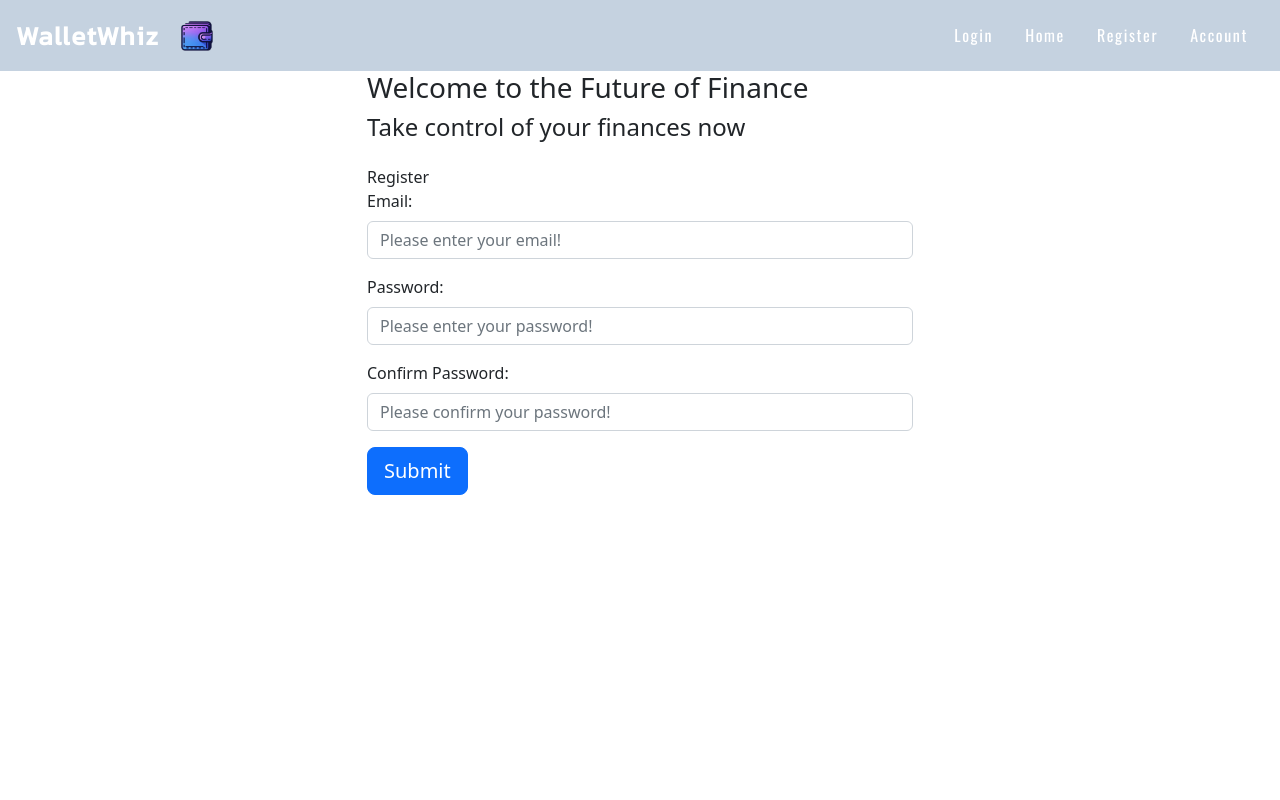
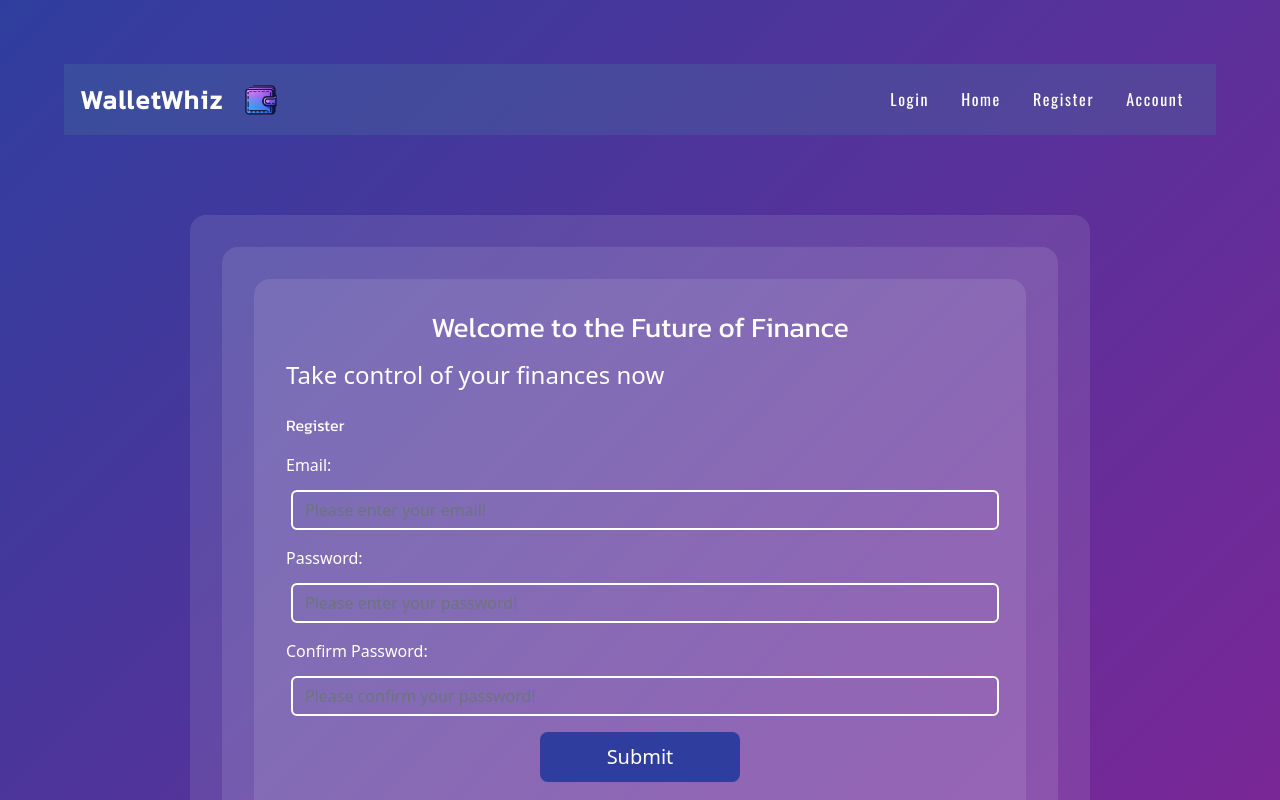
Before and after one commit to cslunsford/wallet-whiz-2.0, a React (Vite) app in the folder client/: page /register in a window 1280 px wide. Shown: the top 800 px of the page. Built offline with nearby package versions, Linux system fonts and the light colour scheme.

Commit message:
fixing styling issues and page theme

```diff
--- a/client/src/App.css
+++ b/client/src/App.css
@@ -74,7 +74,7 @@
 }
 
 /* Media query for mobile responsiveness */
-/* @media (max-width: 768px) {
+@media (max-width: 768px) {
     .navbar {
         flex-direction: column;
     }
@@ -86,4 +86,4 @@
     .listText {
         margin: 1px 0;
     }
-} */
+}
--- a/client/src/App.jsx
+++ b/client/src/App.jsx
@@ -9,6 +9,9 @@ import {
 } from '@apollo/client';
 import { setContext } from '@apollo/client/link/context';
 import { Outlet } from 'react-router-dom';
+import { ThemeProvider } from '@emotion/react';
+import { PageTheme } from './components/PageTheme';
+
 
 const httpLink = createHttpLink({
   uri: '/graphql',
@@ -32,8 +35,10 @@ const client = new ApolloClient({
 function App() {
   return (
     <ApolloProvider client={client}>
-      <Navbar />
-      <Outlet />
+      <ThemeProvider  theme={PageTheme}>
+        <Navbar />
+        <Outlet />
+      </ThemeProvider>
     </ApolloProvider>
   );
 }
--- a/client/src/components/PageTheme.jsx
+++ b/client/src/components/PageTheme.jsx
@@ -1,52 +1,52 @@
-// import { createTheme } from "@mui/material";
+import { createTheme } from "@mui/material/styles";
 
-// export const PageTheme = createTheme({
-//   typography: {
-//     fontFamily: ['kanit','oswald', 'sans-serif'],
-//   },
-//   components: {
-//     MuiButton: {
-//       styleOverrides: {
-//         contained: {
-//           backgroundColor: '#7F2596',
-//           marginTop: '20px',
-//           '&:hover': {
-//             backgroundColor: '#681e7a',
-//           },
-//         }
-//       }
-//     },
-//     MuiTextField: {
-//       styleOverrides: {
-//         notchedOutline: {
-//           borderColor: '#fff'
-//         },
-//         root: {
-//           width: '100%',
-//           fontFamily: 'kanit, sans-serif;',
-//           '& .MuiInputBase-root': {
-//             '& fieldset': {
-//               borderColor: '#fff',
-//             },
-//           },
-//           "& .MuiOutlinedInput-root.Mui-focused": {
-//             "& > fieldset": {
-//               borderColor: "#afafaf"
-//             }
-//           },
-//           '& .MuiInputBase-root:hover': {
-//             '& fieldset': {
-//               borderColor: '#afafaf',
-//             }
-//           },
-//           '& .MuiFormLabel-root': {
-//             color: '#fff',
-//           },
-//           '& label.Mui-focused': {
-//             color: '#afafaf',
-//           },
-//         },
-//       },
-//     },
-//   },
-// });
+export const PageTheme = createTheme({
+    typography: {
+        fontFamily: ['kanit', 'oswald', 'sans-serif'],
+    },
+    components: {
+        MuiButton: {
+            styleOverrides: {
+                contained: {
+                    backgroundColor: '#7F2596',
+                    marginTop: '20px',
+                    '&:hover': {
+                        backgroundColor: '#681e7a',
+                    },
+                }
+            }
+        },
+        MuiTextField: {
+            styleOverrides: {
+                notchedOutline: {
+                    borderColor: '#fff'
+                },
+                root: {
+                    width: '100%',
+                    fontFamily: 'kanit, sans-serif;',
+                    '& .MuiInputBase-root': {
+                        '& fieldset': {
+                            borderColor: '#fff',
+                        },
+                    },
+                    "& .MuiOutlinedInput-root.Mui-focused": {
+                        "& > fieldset": {
+                            borderColor: "#afafaf"
+                        }
+                    },
+                    '& .MuiInputBase-root:hover': {
+                        '& fieldset': {
+                            borderColor: '#afafaf',
+                        }
+                    },
+                    '& .MuiFormLabel-root': {
+                        color: '#fff',
+                    },
+                    '& label.Mui-focused': {
+                        color: '#afafaf',
+                    },
+                },
+            },
+        },
+    },
+});
--- a/client/src/main.jsx
+++ b/client/src/main.jsx
@@ -2,7 +2,7 @@ import React from 'react';
 import ReactDOM from 'react-dom/client';
 import { createBrowserRouter, RouterProvider } from 'react-router-dom';
 import 'bootstrap/dist/css/bootstrap.min.css';
-// import './utils/index.css';
+import './utils/index.css';
 
 import App from './App.jsx';
 import Dashboard from './pages/dashboard';
--- a/client/src/pages/RegisterPage.jsx
+++ b/client/src/pages/RegisterPage.jsx
@@ -4,16 +4,14 @@ import RegisterForm from '../components/RegisterForm';
 const RegisterPage = () => {
 
   return (
-    <div className="container">
-      <div className="row justify-content-center">
-        <div className="col-md-8 col-lg-6">
+    <div className="container upperContainer">
+        <div className="container">
           <div className="registerPage">
             <h3 className="tagline">Welcome to the Future of Finance</h3>
             <h4 className="taglineSubtext mb-4">Take control of your finances now</h4>
             <div className="formBoxHeader">Register</div>
             <RegisterForm />
           </div>
-        </div>
       </div>
     </div>
   );
--- a/client/src/pages/user.jsx
+++ b/client/src/pages/user.jsx
@@ -9,8 +9,9 @@ function User() {
     const [userId, setUserId] = useState(null);
 
     return (
-        <div className='userpage'>
-            <div className="container-fluid registerPage">
+        <div className="container upperContainer">
+        <div className='container'>
+            <div className="container registerPage">
                 <h3 className="tagline">User Profile</h3>
                 <div className="displayCards">
                     <h3 className="cardHeader">Account Information</h3>
@@ -52,34 +53,8 @@ function User() {
                     </div>
                     {<PlaidButton userId={userId} />}
                 </div>
-                <div className="usertextbottom">
-                    <div className="container-fluid appFeaturesBox">
-                        <h2 className="featuresHeader">
-                            What does WalletWhiz have to offer you?
-                        </h2>
-                        <div className="container-fluid featuresBoxInner">
-                            <div className="container-fluid featuresTextBox">
-                                <h3 className="featuresText">
-                                    WalletWhiz tracks your transactions in real time so that you can
-                                    accurately manage incoming and outgoing finances
-                                </h3>
-                            </div>
-                            <div className="container-fluid featuresTextBox">
-                                <h3 className="featuresText">
-                                    WalletWhiz has tools to analyze your spending habits so you can
-                                    save more money for the things you want
-                                </h3>
-                            </div>
-                            <div className="container-fluid featuresTextBox">
-                                <h3 className="featuresText">
-                                    WalletWhiz is made by people like you, for people like you. We
-                                    implemented features that we want to track our own finances
-                                </h3>
-                            </div>
-                        </div>
-                    </div>
-                </div>
             </div>
+        </div>
         </div>
     );
 };
--- a/client/src/utils/index.css
+++ b/client/src/utils/index.css
@@ -1,4 +1,6 @@
 @import url('https://fonts.googleapis.com/css2?family=Kanit&family=Oswald:wght@200;400&display=swap');
+
+
 
 .upperContainer {
     margin-top: 40px;
@@ -180,16 +182,7 @@
 
 }
 
-body {
-    margin: 0;
-    padding: 0;
-    font-family: 'Arial', sans-serif;
-    background: #f4f4f4;
-    display: flex;
-    justify-content: center;
-    align-items: center;
-    height: 100vh;
-}
+
 
 .contact-form {
     display: flex;
@@ -249,21 +242,15 @@ body {
     }
 }
 
-* {
-    margin: 0;
-    padding: 0;
-    box-sizing: border-box;
-    font-family: 'Roboto', sans-serif;
-}
 
 body {
-    display: flex;
-    justify-content: center;
-    align-items: center;
+
+
     min-height: 100vh;
     background: linear-gradient(135deg, #2F3E9E 0%, #7F2596 100%);
     padding: 4rem;
     color: #fff;
+    width: 100vw;
     /* Default text color set to white for all child elements */
 }
 
```
